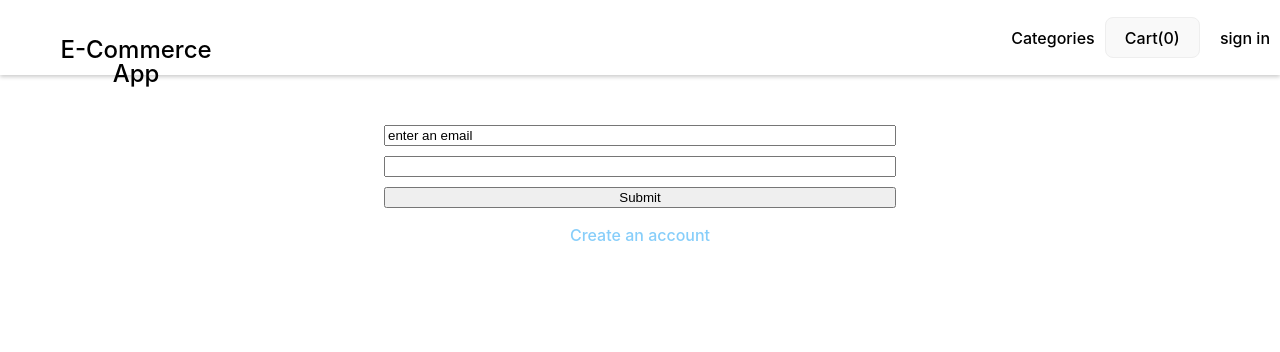
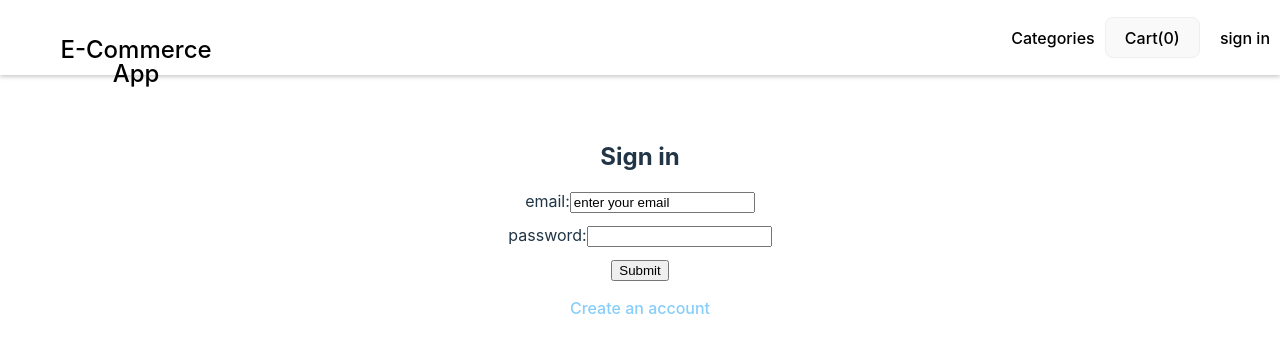
Before and after one commit to davidbtorres/ecommerce-app, a React (Vite) app: page /signin in a window 1280 px wide. Shown: the top 352 px of the page. Built offline with nearby package versions, Linux system fonts and the light colour scheme.

Commit message:
added sign in functionality

```diff
--- a/src/App.tsx
+++ b/src/App.tsx
@@ -18,6 +18,7 @@ function App() {
   }, [cartProducts])
 
   const [users, setUsers] = useState<User[]>([])
+  const [currentUser, setCurrentUser] = useState<User>()
 
   // cart handling
   const toggleCart = () => setIsCartOpen(!isCartOpen)
@@ -50,6 +51,16 @@ function App() {
     console.log(users)
   }
 
+  const handleSignIn = (creds: Creds) => {
+    const existingUser = users.find((users) => users.email === creds.email)
+    if (existingUser) {
+      setCurrentUser(existingUser)
+      console.log(`SUCCESS: signed in as ${currentUser?.name}`)
+    } else {
+      console.error('ERROR: user does not exist.')
+    }
+  }
+
   return (
     <div className="App">
       <Navbar onCartButtonClick={toggleCart} cartCount={cartCount} />
@@ -67,7 +78,7 @@ function App() {
           path={'/product/:productId'}
           element={<Product onAddToCart={handleAddToCart} />}
         />
-        <Route path={'/signin'} element={<SignIn />} />
+        <Route path={'/signin'} element={<SignIn signIn={handleSignIn} />} />
         <Route path={'/signup'} element={<SignUp addUser={handleAddUser} />} />
       </Routes>
     </div>
--- a/src/global.d.ts
+++ b/src/global.d.ts
@@ -15,3 +15,8 @@ type User = {
   email: string
   password: string
 }
+
+type Creds = {
+  email: string
+  password: string
+}
--- a/src/pages/SignIn.tsx
+++ b/src/pages/SignIn.tsx
@@ -3,33 +3,51 @@ import './../css/form.css'
 import { Link } from 'react-router-dom'
 
 type Inputs = {
+  name: string
   email: string
+  password: string
   emailRequired: string
 }
 
-function SignIn() {
+type SignUpProps = {
+  signIn: (input: User) => void
+}
+
+function SignIn({ signIn }: SignUpProps) {
   const {
     register,
     handleSubmit,
     watch,
     formState: { errors },
   } = useForm<Inputs>()
-  const onSubmit: SubmitHandler<Inputs> = (data) => console.log(data)
+  const onSubmit: SubmitHandler<Inputs> = (data) => signIn(data)
 
-  console.log(watch('email')) // watch input value by passing the name of it
+  watch('email')
 
   return (
     <div className="form-container">
+      <h2>Sign in</h2>
       <form className="form" onSubmit={handleSubmit(onSubmit)}>
-        {/* register your input into the hook by invoking the "register" function */}
-        <input defaultValue="enter an email" {...register('email')} />
-
-        {/* include validation with required or other standard HTML validation rules */}
-        <input {...register('emailRequired', { required: true })} />
-        {/* errors will return when field validation fails  */}
-        {errors.emailRequired && <span>This field is required</span>}
-
-        <input type="submit" />
+        <div>
+          <label>email:</label>
+          <input
+            defaultValue="enter your email"
+            type="email"
+            {...register('email', { required: true })}
+          />
+          {errors.email && <span>This field is required</span>}
+        </div>
+        <div>
+          <label>password:</label>
+          <input
+            type="password"
+            {...register('password', { required: true })}
+          />
+          {errors.password && <span>This field is required</span>}
+        </div>
+        <div>
+          <input type="submit" />
+        </div>
       </form>
       <div className="link-container">
         <Link to="/signup">
```
